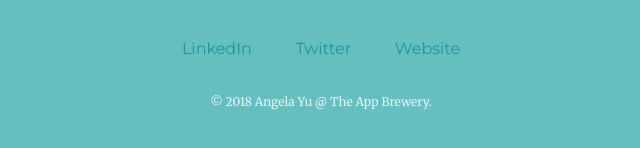
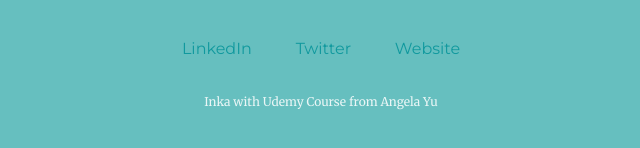
Before and after one commit to InkaSavitri/PersonalPage, a plain HTML site: page index.html in a window 1280 px wide. Shown: the part 2595-2743 px from the top of the page, 319-959 px from the left. Drawn offline with Linux system fonts and the light colour scheme.

Commit message:
change footer

```diff
--- a/index.html
+++ b/index.html
@@ -57,7 +57,7 @@
     <a class="footer-link" href="https://www.linkedin.com/in/angela-yu-963a584b/">LinkedIn</a>
     <a class="footer-link" href="https://twitter.com/yu_angela">Twitter</a>
     <a class="footer-link" href="https://www.appbrewery.co/">Website</a>
-    <p class="copyright">© 2018 Angela Yu @ The App Brewery.</p>
+    <p class="copyright">Inka with Udemy Course from Angela Yu</p>
   </div>
 </body>
 
```
